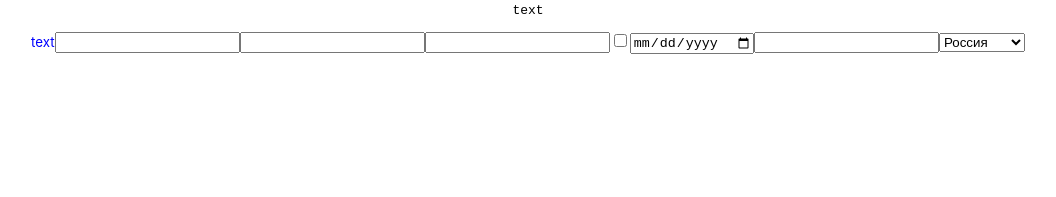
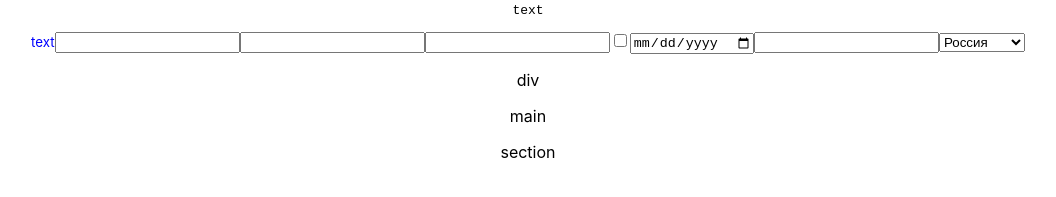
Before and after one commit to MaximErmoshin/my-site, a React (Create React App) app: page / in a window 1280 px wide. Shown: the part 523-720 px from the top of the page, without its empty margins (112-1168 px from the left). Built offline with nearby package versions, Linux system fonts and the light colour scheme.

Commit message:
Добавили абзацы с наименованием

```diff
--- a/src/App.jsx
+++ b/src/App.jsx
@@ -2,6 +2,7 @@ import logo from './logo.svg';
 import './App.css';
 import FirstPage from './pages/firstPage/firstPage';
 import InputPage from './pages/inputPage/inputPage';
+import DisplayPage from './pages/displayPage/displayPage';
 
 
 const App = () => {
@@ -9,6 +10,7 @@ const App = () => {
     <div className="App">
       <FirstPage></FirstPage>
       <InputPage></InputPage>
+      <DisplayPage></DisplayPage>
     </div>
   );
 }
--- /dev/null
+++ b/src/pages/displayPage/displayPage.jsx
@@ -0,0 +1,15 @@
+const DisplayPage = () => {
+    return (<>
+        <div>
+            <p>div</p>
+            <main>
+                <p>main</p>
+                <section>
+                    <p>section</p>
+                </section>
+            </main>
+        </div>
+    </>);
+}
+
+export default DisplayPage;
```
